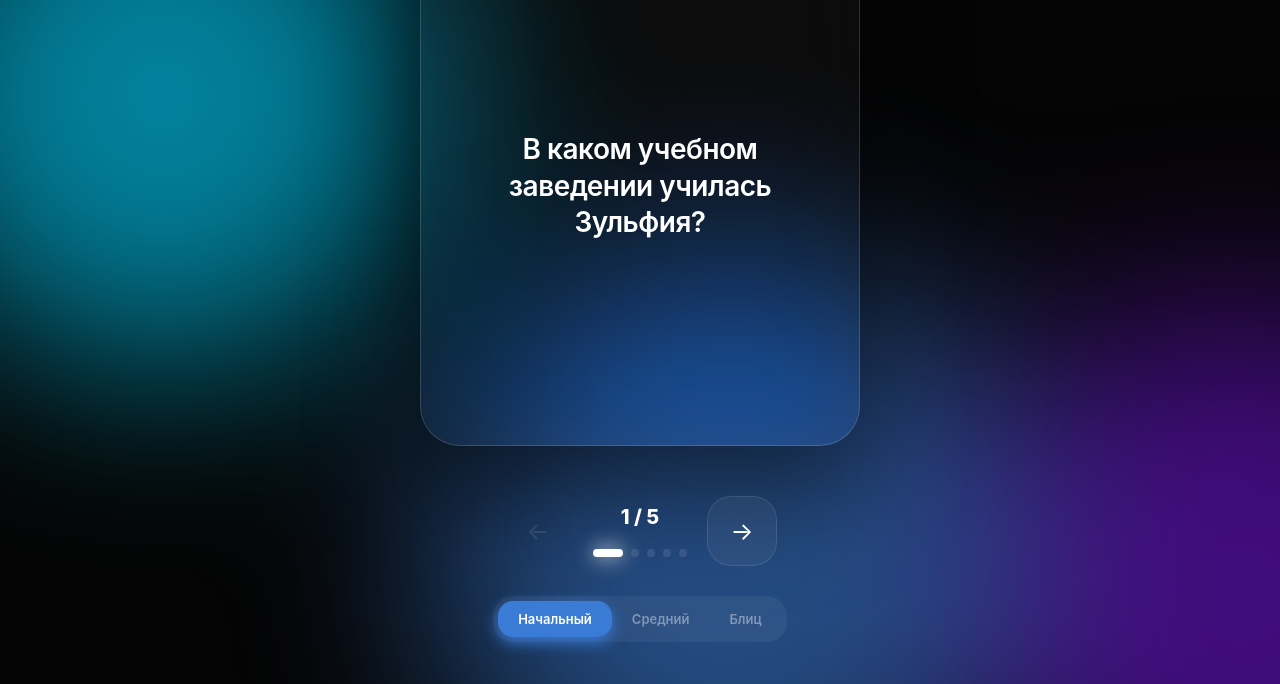
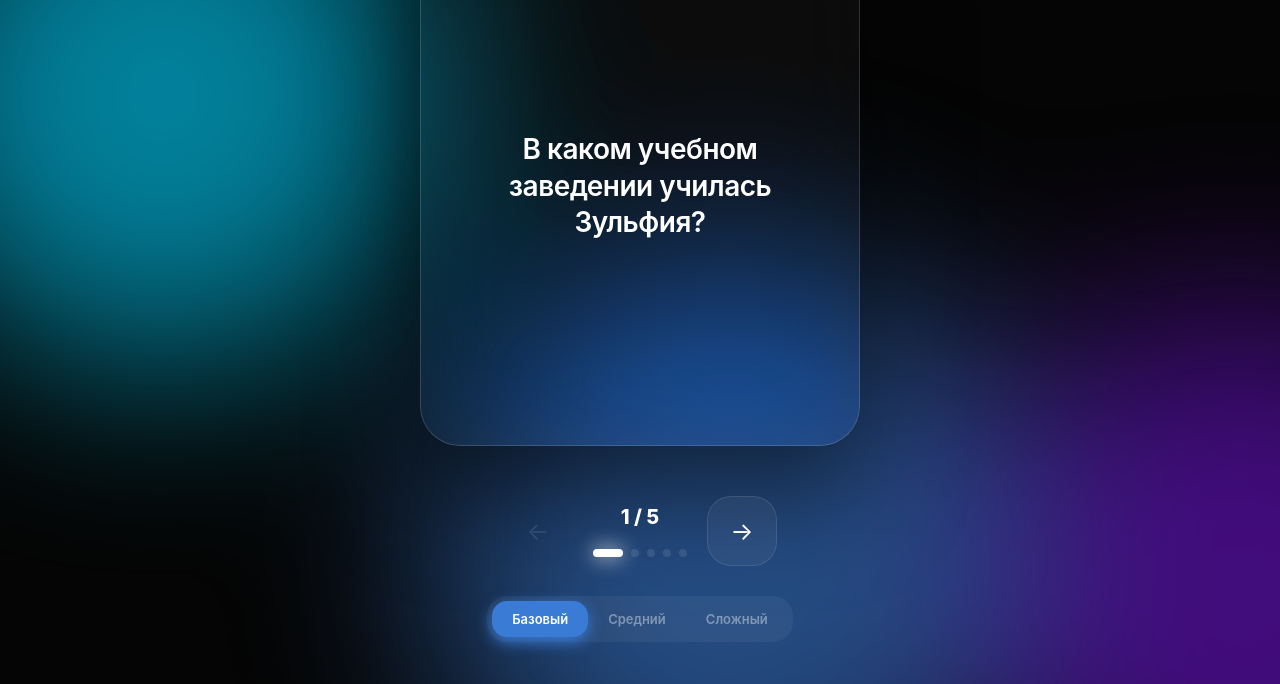
Before and after one commit to cmxbw/Zulfiya, a plain HTML site: page index.html in a window 1280 px wide. Shown: the part 116-800 px from the top of the page. Drawn offline with Linux system fonts and the light colour scheme.

Commit message:
Update index.html

```diff
--- a/index.html
+++ b/index.html
@@ -256,9 +256,9 @@
     </div>
 
     <div class="mode-selector">
-        <button class="mode-btn active" onclick="setMode('easy', this)">Начальный</button>
+        <button class="mode-btn active" onclick="setMode('easy', this)">Базовый</button>
         <button class="mode-btn" onclick="setMode('medium', this)">Средний</button>
-        <button class="mode-btn" onclick="setMode('blitz', this)">Блиц</button>
+        <button class="mode-btn" onclick="setMode('blitz', this)">Сложный</button>
     </div>
 
     <script>
```
